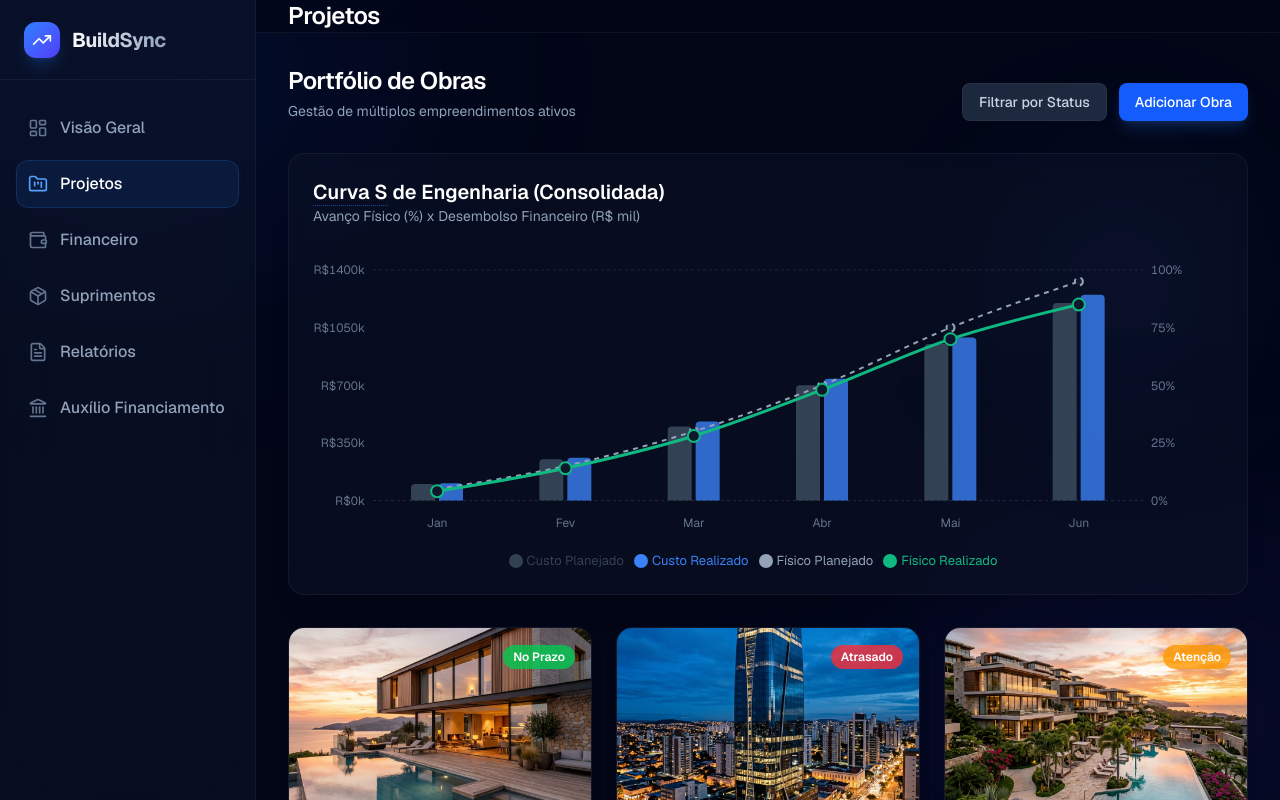
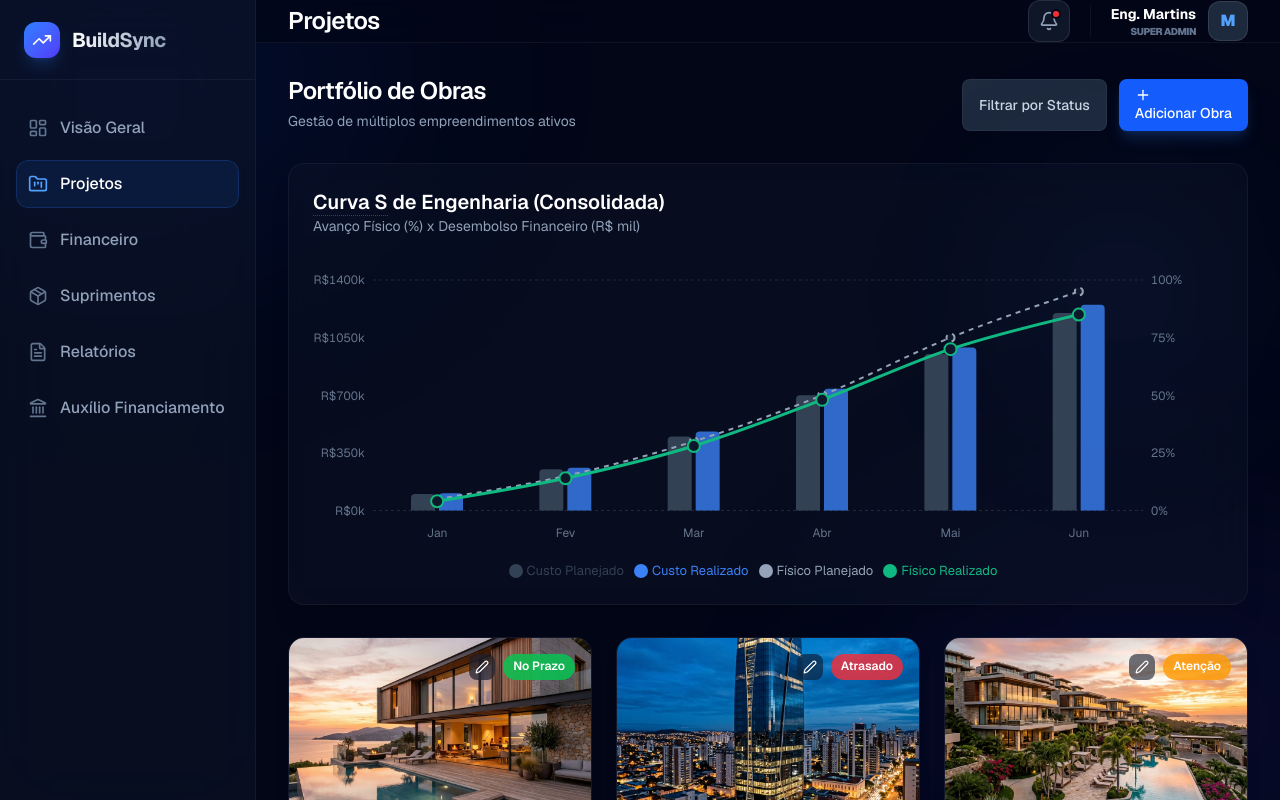
Before and after one commit to mantolatv-cmyk/buildsync, a Next.js app: page / in a window 1280 px wide. Both pictures are taken after a click on the button "Projetos". Built offline with nearby package versions, Linux system fonts and the light colour scheme.

Commit message:
fix: resolve ProjectFormDrawer syntax and finalize features

```diff
--- a/src/app/page.tsx
+++ b/src/app/page.tsx
@@ -3,7 +3,7 @@
 import React, { useState, useEffect } from "react";
 import {
   LayoutDashboard, FolderKanban, Wallet, FileText, ShieldCheck,
-  TrendingUp, Clock, Sparkles, ChevronDown, X, PieChart as PieChartIcon, BarChart3, Menu, Package, Landmark
+  TrendingUp, Clock, Sparkles, ChevronDown, X, PieChart as PieChartIcon, BarChart3, Menu, Package, Landmark, Bell, AlertCircle, CheckCircle2
 } from "lucide-react";
 import { motion, AnimatePresence } from "framer-motion";
 import {
@@ -27,6 +27,10 @@ export default function InvestorDashboard() {
   const [activeKpiDetail, setActiveKpiDetail] = useState<any>(null); // State for Drill-down Drawer
   const [isMobileMenuOpen, setIsMobileMenuOpen] = useState(false); // State for Mobile Sidebar
   const [isLoading, setIsLoading] = useState(true); // State for Initial Preloader
+  const [isNotifOpen, setIsNotifOpen] = useState(false);
+
+  const { notifications, markNotificationRead } = useDashboardStore();
+  const unreadCount = notifications.filter(n => !n.read).length;
 
   useEffect(() => {
     // Keep preloader for 2.6 seconds to allow animation to complete
@@ -168,6 +172,79 @@ export default function InvestorDashboard() {
           </motion.h1>
           </div>
           <div className="flex items-center space-x-2 lg:space-x-5">
+            {/* Notification Bell */}
+            <div className="relative">
+              <button
+                onClick={() => setIsNotifOpen(!isNotifOpen)}
+                className="p-2.5 bg-slate-800/50 hover:bg-slate-700/50 border border-white/10 rounded-xl text-slate-400 hover:text-white transition-all relative group"
+              >
+                <Bell className="w-5 h-5" />
+                {unreadCount > 0 && (
+                  <span className="absolute top-2 right-2 w-2.5 h-2.5 bg-red-500 border-2 border-[#020617] rounded-full" />
+                )}
+              </button>
+
+              <AnimatePresence>
+                {isNotifOpen && (
+                  <motion.div
+                    initial={{ opacity: 0, y: 10, scale: 0.95 }}
+                    animate={{ opacity: 1, y: 0, scale: 1 }}
+                    exit={{ opacity: 0, y: 10, scale: 0.95 }}
+                    className="absolute top-full right-0 mt-3 w-80 bg-slate-900 border border-white/10 rounded-3xl shadow-2xl z-50 overflow-hidden"
+                  >
+                    <div className="p-4 border-b border-white/5 bg-slate-800/30 flex justify-between items-center">
+                      <span className="text-xs font-bold text-white uppercase tracking-widest">Alertas Inteligentes</span>
+                      <span className="text-[10px] text-blue-400 font-bold">{unreadCount} novos</span>
+                    </div>
+                    <div className="max-h-[400px] overflow-y-auto custom-scrollbar">
+                      {notifications.length === 0 ? (
+                        <div className="p-8 text-center text-slate-500 text-sm italic">Nenhum alerta pendente</div>
+                      ) : (
+                        notifications.map(n => (
+                          <div
+                            key={n.id}
+                            onClick={() => markNotificationRead(n.id)}
+                            className={`p-4 border-b border-white/5 hover:bg-white/5 transition-colors cursor-pointer relative ${!n.read ? 'bg-blue-500/5' : ''}`}
+                          >
+                            {!n.read && <div className="absolute left-0 top-0 bottom-0 w-1 bg-blue-500" />}
+                            <div className="flex items-start space-x-3">
+                              <div className={`p-2 rounded-lg mt-0.5 ${
+                                n.type === 'warning' ? 'bg-red-500/20 text-red-400' :
+                                n.type === 'success' ? 'bg-emerald-500/20 text-emerald-400' : 'bg-blue-500/20 text-blue-400'
+                              }`}>
+                                {n.type === 'warning' ? <AlertCircle className="w-4 h-4" /> : n.type === 'success' ? <CheckCircle2 className="w-4 h-4" /> : <Bell className="w-4 h-4" />}
+                              </div>
+                              <div>
+                                <h4 className="text-xs font-bold text-white mb-0.5">{n.title}</h4>
+                                <p className="text-[11px] text-slate-400 leading-relaxed mb-1">{n.message}</p>
+                                <span className="text-[9px] text-slate-500 font-medium uppercase">{n.date}</span>
+                              </div>
+                            </div>
+                          </div>
+                        ))
+                      )}
+                    </div>
+                    <div className="p-3 bg-slate-800/30 text-center">
+                      <button className="text-[10px] font-black text-slate-500 hover:text-white uppercase tracking-tighter transition-colors">
+                        Ver todo o histórico
+                      </button>
+                    </div>
+                  </motion.div>
+                )}
+              </AnimatePresence>
+            </div>
+
+            <div className="w-px h-8 bg-white/5 hidden sm:block" />
+
+            <div className="hidden sm:flex items-center space-x-3">
+              <div className="text-right">
+                <p className="text-sm font-bold text-white">Eng. Martins</p>
+                <p className="text-[10px] text-slate-500 uppercase font-black tracking-tighter">Super Admin</p>
+              </div>
+              <div className="w-10 h-10 rounded-xl bg-slate-800 border border-white/10 flex items-center justify-center text-blue-400 font-black">
+                M
+              </div>
+            </div>
           </div>
         </header>
 
--- a/src/components/views/ProjectsView.tsx
+++ b/src/components/views/ProjectsView.tsx
@@ -2,7 +2,7 @@
 
 import React, { useState } from "react";
 import { motion, AnimatePresence, Variants } from "framer-motion";
-import { MapPin, Calendar, ArrowRight, Camera } from "lucide-react";
+import { MapPin, Calendar, ArrowRight, Camera, Plus, Edit2 } from "lucide-react";
 import { ComposedChart, Line, Bar, XAxis, YAxis, CartesianGrid, Tooltip as RechartsTooltip, Legend, ResponsiveContainer } from "recharts";
 import ProjectFormDrawer from "../ProjectFormDrawer";
 import ProjectDetailView from "./ProjectDetailView";
@@ -60,6 +60,7 @@ const sCurveData = [
 export default function ProjectsView() {
   const [isFormOpen, setIsFormOpen] = useState(false);
   const [selectedProject, setSelectedProject] = useState<any>(null);
+  const [editingProject, setEditingProject] = useState<any>(null);
   const { projects } = useDashboardStore();
 
   const containerVariants: Variants = {
@@ -98,10 +99,10 @@ export default function ProjectsView() {
                   Filtrar por Status
                 </button>
                 <button
-                  onClick={() => setIsFormOpen(true)}
+                  onClick={() => { setEditingProject(null); setIsFormOpen(true); }}
                   className="px-4 py-2 bg-blue-600 text-white rounded-lg text-sm font-medium hover:bg-blue-500 transition-colors shadow-lg shadow-blue-500/20"
                 >
-                  Adicionar Obra
+                  <Plus className="w-4 h-4 mr-2" /> Adicionar Obra
                 </button>
               </div>
             </div>
@@ -154,7 +155,18 @@ export default function ProjectsView() {
                 >
                   <div className="h-48 relative overflow-hidden">
                     <img src={project.image} alt={project.name} className="w-full h-full object-cover transform group-hover:scale-105 transition-transform duration-700" />
-                    <div className="absolute top-4 right-4 z-20">
+                    <div className="absolute top-4 right-4 z-20 flex space-x-2">
+                      <button
+                        onClick={(e) => {
+                          e.stopPropagation();
+                          setEditingProject(project);
+                          setIsFormOpen(true);
+                        }}
+                        className="p-1.5 bg-slate-900/60 backdrop-blur-md rounded-lg text-white hover:text-blue-400 transition-colors"
+                        title="Editar Obra"
+                      >
+                        <Edit2 className="w-3.5 h-3.5" />
+                      </button>
                       <span className={`px-2.5 py-1 text-xs font-semibold rounded-full backdrop-blur-md ${project.status === 'on_track' ? 'bg-green-500/80 text-white' : project.status === 'warning' ? 'bg-amber-500/80 text-white' : 'bg-red-500/80 text-white'}`}>
                         {project.status === 'on_track' ? 'No Prazo' : project.status === 'warning' ? 'Atenção' : 'Atrasado'}
                       </span>
@@ -200,7 +212,11 @@ export default function ProjectsView() {
         )}
       </AnimatePresence>
 
-      <ProjectFormDrawer isOpen={isFormOpen} onClose={() => setIsFormOpen(false)} />
+      <ProjectFormDrawer
+        isOpen={isFormOpen}
+        onClose={() => setIsFormOpen(false)}
+        editProject={editingProject}
+      />
     </div>
   );
 }
--- a/src/store/useDashboardStore.ts
+++ b/src/store/useDashboardStore.ts
@@ -18,6 +18,7 @@ interface DashboardState {
   projects: Array<any>;
   suppliers: Array<any>;
   marketIndices: Array<{ name: string; value: string; status: string; desc: string }>;
+  notifications: Array<{ id: string; title: string; message: string; type: 'warning' | 'info' | 'success'; date: string; read: boolean }>;
 
   // Actions
   updateKpi: (key: keyof DashboardState['kpis'], value: number | string) => void;
@@ -29,6 +30,8 @@ interface DashboardState {
   updateProject: (id: number, updates: any) => void;
   updateMarketIndex: (name: string, value: string, status: string) => void;
   updateSupplier: (id: number, updates: any) => void;
+  addNotification: (notification: any) => void;
+  markNotificationRead: (id: string) => void;
 }
 
 export const useDashboardStore = create<DashboardState>()(
@@ -124,6 +127,11 @@ export const useDashboardStore = create<DashboardState>()(
         { name: "SINAPI (SC)", value: "R$ 1.720,40", status: "stable", desc: "Custo médio m²" },
         { name: "CUB-SP", value: "R$ 1.942,12", status: "up", desc: "Padrão Médio R8-N" },
       ],
+      notifications: [
+        { id: '1', title: 'Alerta de Insumo', message: 'O preço do Aço (Ton) subiu 12% acima do orçado.', type: 'warning', date: 'Hoje, 10:30', read: false },
+        { id: '2', title: 'Avanço de Obra', message: 'Torre Horizonte atingiu 42% de conclusão física.', type: 'info', date: 'Hoje, 09:15', read: false },
+        { id: '3', title: 'Compliance OK', message: 'Certidão CNO validada para Residencial Alpha.', type: 'success', date: 'Ontem', read: true },
+      ],
 
       updateKpi: (key, value) => set((state) => ({
         kpis: { ...state.kpis, [key]: value }
@@ -139,11 +147,27 @@ export const useDashboardStore = create<DashboardState>()(
         )
       })),
 
-      updateSupplyItem: (item, novoPreco) => set((state) => ({
-        supplyData: state.supplyData.map(s =>
-          s.item === item ? { ...s, atual: novoPreco } : s
-        )
-      })),
+      updateSupplyItem: (item, novoPreco) => set((state) => {
+        const itemData = state.supplyData.find(s => s.item === item);
+        const threshold = itemData ? itemData.orcado * 1.1 : 0;
+
+        const newNotifications = [...state.notifications];
+        if (novoPreco > threshold) {
+          newNotifications.unshift({
+            id: Date.now().toString(),
+            title: 'Alerta de Preço',
+            message: `O item ${item} ultrapassou o limite de 10% de desvio.`,
+            type: 'warning',
+            date: 'Agora',
+            read: false
+          });
+        }
+
+        return {
+          supplyData: state.supplyData.map(s => s.item === item ? { ...s, atual: novoPreco } : s),
+          notifications: newNotifications
+        };
+      }),
 
       updateDocStatus: (id, status) => set((state) => ({
         complianceDocs: state.complianceDocs.map(d =>
@@ -166,6 +190,14 @@ export const useDashboardStore = create<DashboardState>()(
       updateSupplier: (id, updates) => set((state) => ({
         suppliers: state.suppliers.map(s => s.id === id ? { ...s, ...updates } : s)
       })),
+
+      addNotification: (n) => set((state) => ({
+        notifications: [{ ...n, id: Date.now().toString(), read: false, date: 'Agora' }, ...state.notifications]
+      })),
+
+      markNotificationRead: (id) => set((state) => ({
+        notifications: state.notifications.map(n => n.id === id ? { ...n, read: true } : n)
+      })),
     }),
     {
       name: 'buildsync-dashboard-storage',
```
Also changed, not shown: src/components/ProjectFormDrawer.tsx (+34 -8 lines).
